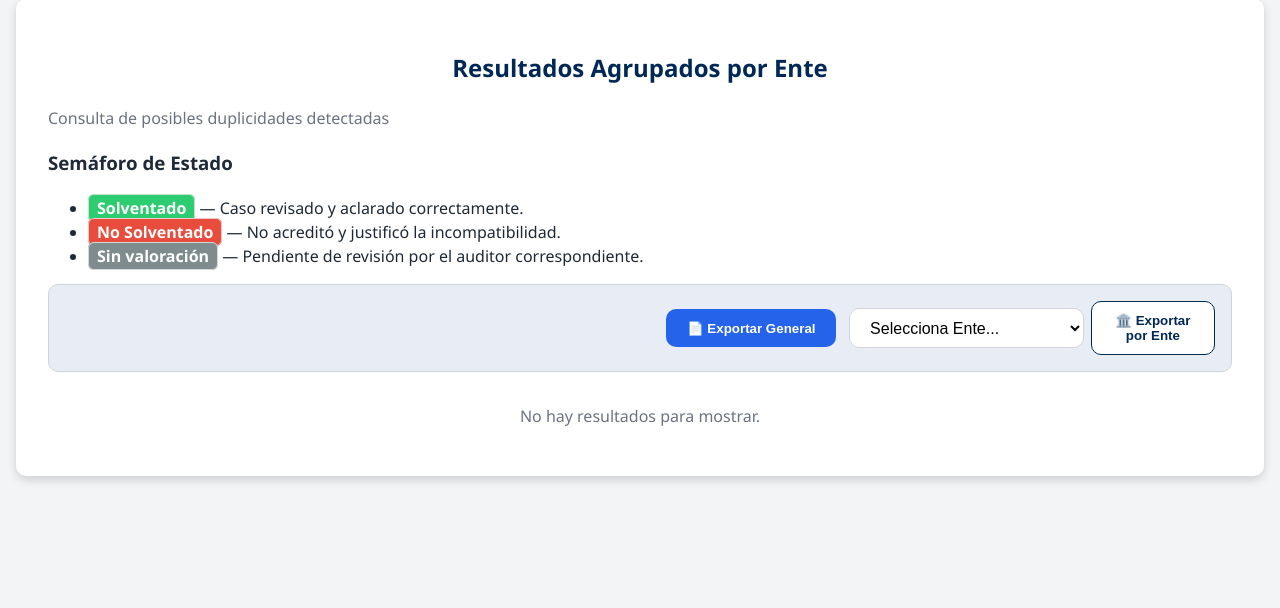
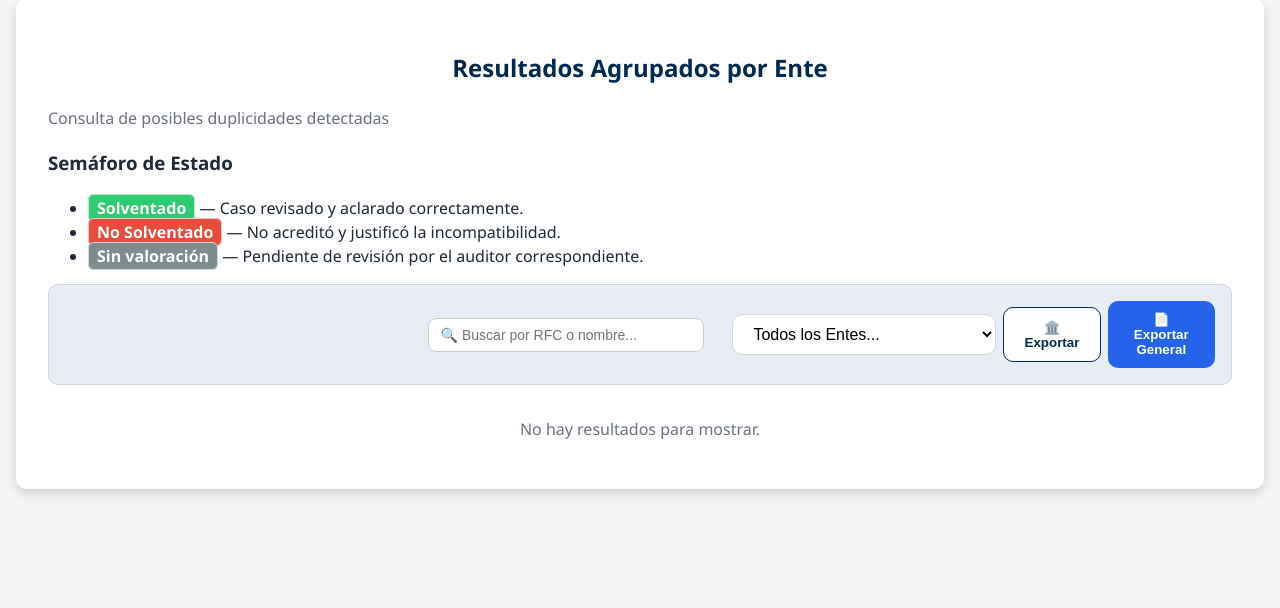
Before and after one commit to OmarSalvatierra99/SCIL, a Flask app: template templates/resultados.html in a window 1280 px wide. Shown: the part 115-723 px from the top of the page. Run offline with Flask 3, Linux system fonts and the light colour scheme; the template is opened without the code that fills it, so the values that code supplies are empty; the visitor is signed in with stand-in values (Sample User, id 1).

Commit message:
29/10/2025 El programa ya funciona con los filtros

```diff
--- a/templates/resultados.html
+++ b/templates/resultados.html
@@ -18,26 +18,28 @@
     </ul>
   </section>
 
-  <!-- BOTONES DE EXPORTACIÓN -->
+  <!-- BARRA DE FILTRO Y EXPORTACIÓN -->
   <div class="export-bar">
-    <form action="{{ url_for('exportar_excel_general') }}" method="get" class="form-inline">
-      <button type="submit" class="btn btn-primary">📄 Exportar General</button>
-    </form>
+    <div class="search-area">
+      <input type="text" id="searchInput" placeholder="🔍 Buscar por RFC o nombre..." />
+    </div>
 
-    <form action="{{ url_for('exportar_por_ente') }}" method="get" class="form-inline">
-      <select name="ente" id="selectEnte" required>
-        <option value="">Selecciona Ente...</option>
+    <form id="filterForm" method="get" class="form-inline">
+      <select name="ente" id="selectEnte" onchange="document.getElementById('filterForm').submit()">
+        <option value="">Todos los Entes...</option>
         {% for ente, data in resultados.items() %}
-          <option value="{{ ente }}">{{ ente }}</option>
+          <option value="{{ ente }}" {% if request.args.get('ente') == ente %}selected{% endif %}>{{ ente }}</option>
         {% endfor %}
       </select>
-      <button type="submit" class="btn btn-secondary">🏛️ Exportar por Ente</button>
+      <button formaction="{{ url_for('exportar_por_ente') }}" class="btn btn-secondary">🏛️ Exportar</button>
+      <button formaction="{{ url_for('exportar_excel_general') }}" class="btn btn-primary">📄 Exportar General</button>
     </form>
   </div>
 
   <!-- TABLAS DE RESULTADOS -->
   {% if resultados %}
     {% for ente, lista in resultados.items() %}
+      {% if not request.args.get('ente') or request.args.get('ente') == ente %}
         <section class="ente-bloque">
           <div class="ente-nombre">{{ ente }}</div>
           <table class="tabla-resultados">
@@ -51,7 +53,7 @@
             </thead>
             <tbody>
               {% for r in lista %}
-            <tr>
+              <tr class="fila-result">
                 <td>
                   {% if r.rfc %}
                     <a href="{{ url_for('resultados_por_rfc', rfc=r.rfc) }}" class="link-rfc">{{ r.rfc }}</a>
@@ -80,9 +82,47 @@
             </tbody>
           </table>
         </section>
+      {% endif %}
     {% endfor %}
   {% else %}
     <p class="msg-vacio">No hay resultados para mostrar.</p>
   {% endif %}
 </div>
+
+<!-- Script de búsqueda rápida -->
+<script>
+document.addEventListener("DOMContentLoaded", () => {
+  const input = document.getElementById("searchInput");
+  if (!input) return;
+  input.addEventListener("keyup", () => {
+    const filter = input.value.toLowerCase();
+    const filas = document.querySelectorAll(".fila-result");
+    filas.forEach(row => {
+      const text = row.textContent.toLowerCase();
+      row.style.display = text.includes(filter) ? "" : "none";
+    });
+  });
+});
+</script>
+
+<style>
+.search-area {
+  display: flex;
+  align-items: center;
+  margin-right: 1rem;
+}
+#searchInput {
+  padding: 8px 12px;
+  border-radius: 8px;
+  border: 1px solid #ccc;
+  min-width: 250px;
+  font-size: 14px;
+  outline: none;
+  transition: all 0.2s ease;
+}
+#searchInput:focus {
+  border-color: #007bff;
+  box-shadow: 0 0 5px rgba(0,123,255,0.3);
+}
+</style>
 {% endblock %}
```
Lines whose indentation alone changed are shown as unchanged.
